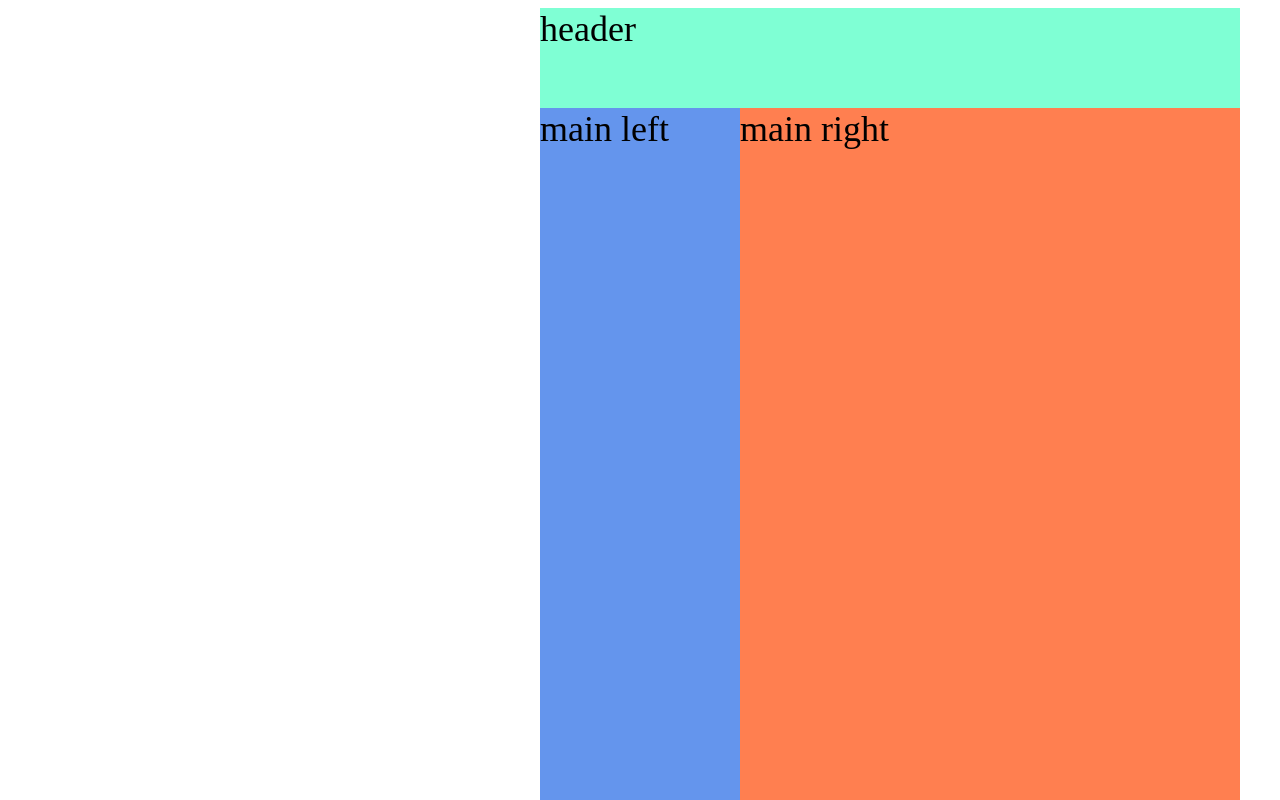
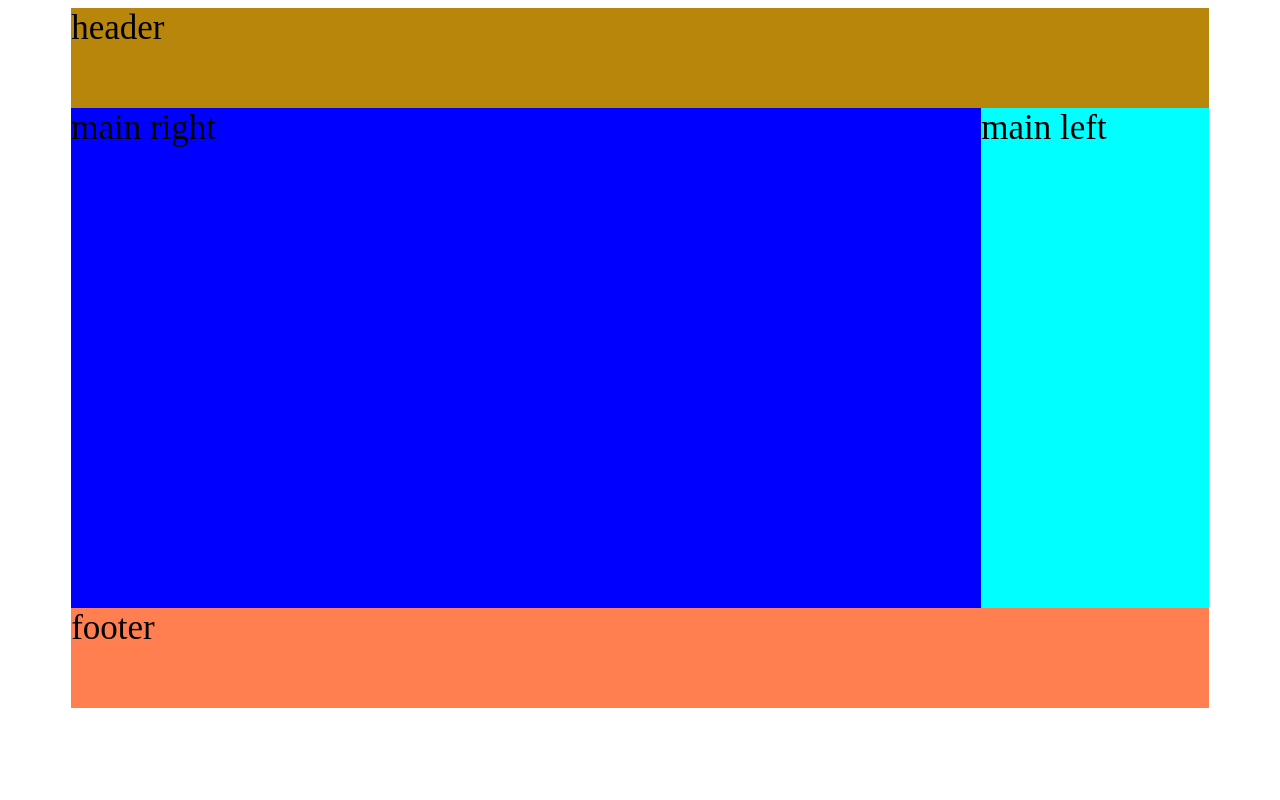
Before and after one commit to shinyelim/SWCourse, a plain HTML site: page 230516box수평정렬/FLOAT/INDEX.HTML in a window 1280 px wide. Shown: the top 800 px of the page. Drawn offline with Linux system fonts and the light colour scheme.

Commit message:
💄 flex로 스타일링

```diff
--- a/230516box수평정렬/FLOAT/INDEX.HTML
+++ b/230516box수평정렬/FLOAT/INDEX.HTML
@@ -7,14 +7,14 @@
   <META class="description " content="float으로 layout잡기"></META>
   <meta name="keywords " content="css, layout, float">
   <meta name="author" content="고양이">
-  <link rel="stylesheet" href="./STYLE.CSS">
-  <title>float을 이용해서 box layout잡기</title>
+  <link rel="stylesheet" href="./style2.css">
+  <!--title>float을 이용해서 box layout잡기</!--title>-->
 
 </head>
 <body>
  <div class="wrapper">
 
-  <div class="layout box"></div>
+  <div class="layout"></div>
 
   <div class="header">header</div>
   <div class="left-box">main left</div>
--- a/230516box수평정렬/FLOAT/STYLE.CSS
+++ b/230516box수평정렬/FLOAT/STYLE.CSS
@@ -1,33 +1,58 @@
-.wrapper {
-  width: 200px;
+/*.wrapper{
+  width: 1200px;
   margin: 0 auto;
   font-size: 36px;
 
 }
 .header{
+
   height: 100px;
-  width: 700px;
-  background-color: aquamarine;
+  background-color: aqua;
 }
 .left-box{
   width: 200px;
-  height: 1000px;
+  height: 500px;
+  background-color: rgb(150, 24, 87);
+  float: left;
+}
+.right-box{
+  width: 1000px;
+  height: 500px;
+  float: left;
+  background-color: darkslateblue;
 
-  float: left;
-  background-color: cornflowerblue;
-}
-/* left-box 옆으로 붙으라는 의미에서 float:left를
-   사용해도 되고, 남은 공간 오른쪽으로 가라는 의미를
-   float:right를 사용해도 됨*/
-
-.right-box{
-  width: 700px;
-  height: 1000px;
-  background-color: coral;
-  float: top left ;
 }
 .footer{
-  background-color: lightseagreen;
   clear: both;
   height: 200px;
-  width: 700px; }
+  background-color: brown;
+}*/
+.wrapper{
+  width: 1200px;
+  margin: 0 auto;
+  font-size:25px;
+
+}
+.header{
+  width: 1000px;
+  background-color: darkgoldenrod;
+
+
+}
+.left-box{
+  height: 500px;
+  width: 90px;
+  background-color: cadetblue;
+  float:left;
+}
+.right-box{
+  width: 1000px;
+  height: 500px;
+  background-color: crimson;
+}
+.footer{
+  width: 200px;
+  clear: both;
+  background-color: darkblue;
+
+}
--- /dev/null
+++ b/230516box수평정렬/FLOAT/style2.css
@@ -0,0 +1,35 @@
+.wrapper{
+  width: 90%;
+  margin: 0 auto;
+  font-size: 35px;
+  display: flex;
+  flex-wrap: wrap;
+}
+
+
+
+.header{
+  width: 100%;
+  height: 100px;
+  background-color: darkgoldenrod;
+}
+.left-box{
+  width: 20%;
+  height: 500px;
+  order: 2;
+
+  background-color: aqua;
+}
+.right-box{
+  width: 80%;
+  order: 1;
+  height: 500px;
+  background-color: blue;
+}
+.footer{
+  width: 100%;
+  height: 100px;
+  order: 3;
+  background-color: coral;
+}
+/*부모요소가 차지하고 있는 witdh값의 100%/*
```
Also changed, not shown: 230516box수평정렬/index.html (+2 -1 lines), 자기소개/imges/자기소개.html (+1 -7 lines).
